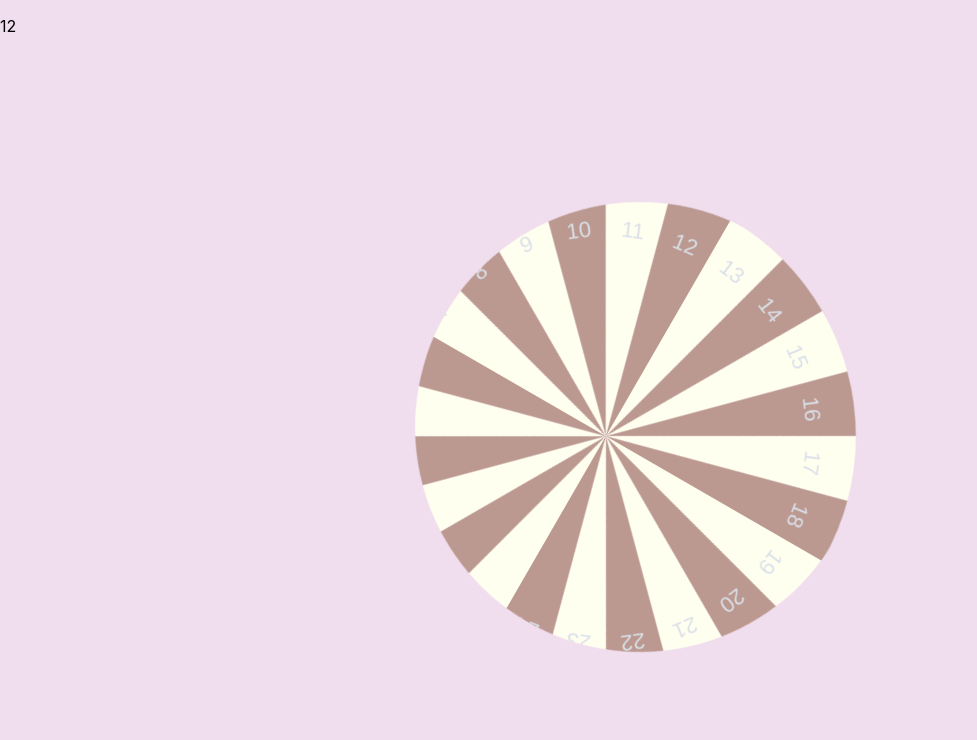
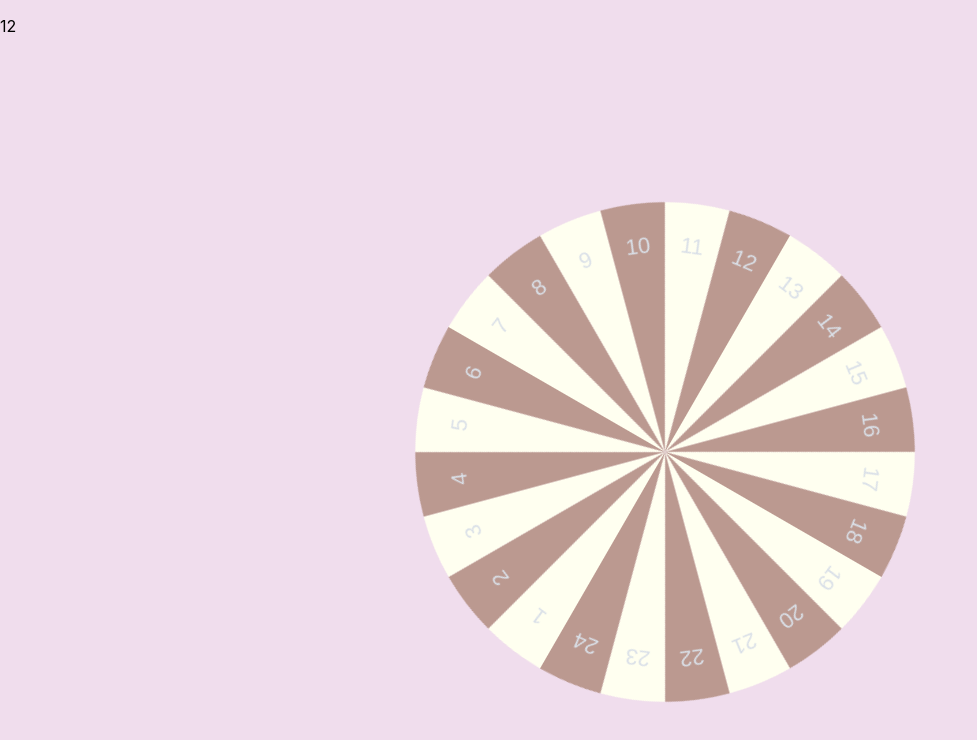
Before and after one commit to pauladixon/twelve, a React (Create React App) app: page / in a window 1280 px wide. Shown: the top 740 px of the page, without its empty margins (0-977 px from the left). Built offline with nearby package versions, Linux system fonts and the light colour scheme.

Commit message:
adjusted html to reflect 24 numbers

```diff
--- a/src/pages/App/App.js
+++ b/src/pages/App/App.js
@@ -52,7 +52,7 @@ class App extends React.Component {
         <p>12</p>
         <div class="container">
           <div class="sphere">
-            <canvas id="canvas" width="450px" height="450px"></canvas>
+            <canvas id="canvas" width="500px" height="500px"></canvas>
           </div>
         </div>
       </div>
```
